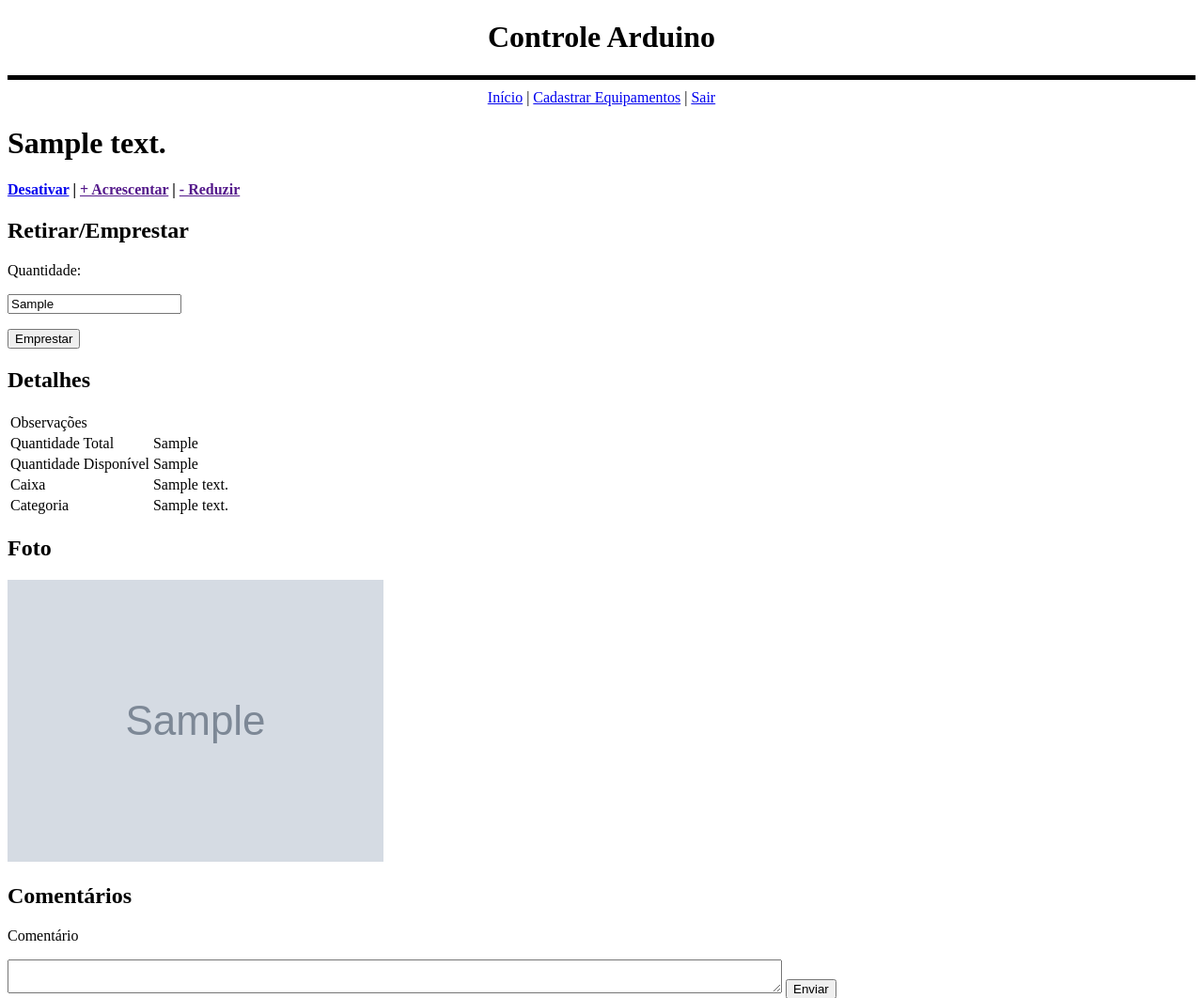
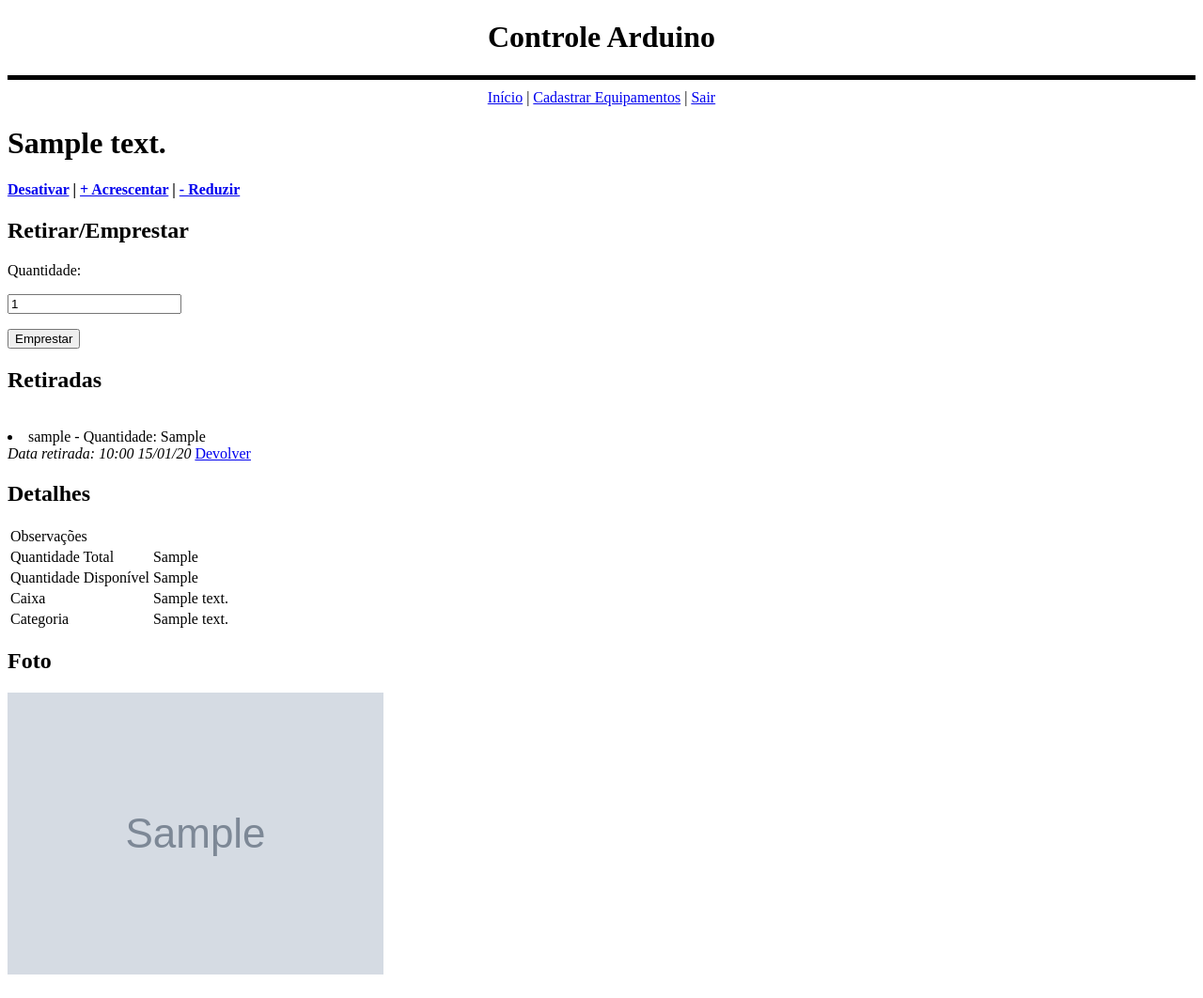
Before and after one commit to felipeflamarion/controle-arduino, a Django app: page /equipamento/1 in a window 1280 px wide. Shown: the top 1062 px of the page at 94% size. Run offline with Django 3.2, Linux system fonts and the light colour scheme; a user stored in the database is signed in; tables that the repository leaves empty hold one stand-in row (values such as "Sample post"); grey boxes marked "Sample" are stand-in pictures.

Commit message:
Acrescentar e Retirar (quantidade) equipamento. Utilização (Empréstimo) e Devolução funcional.

```diff
--- a/arduino/models/equipamento.py
+++ b/arduino/models/equipamento.py
@@ -9,7 +9,7 @@ class Equipamento(models.Model):
     quantidade_total = models.CharField(max_length=3, default=0)
     quantidade_disponivel = models.CharField(max_length=3, default=0, blank=True)
     ativo = models.BooleanField(default=True)
-    data_registro = models.DateField(auto_now=True, blank=True)
+    data_registro = models.DateTimeField(auto_now=True, blank=True)
     foto = models.ImageField(upload_to='equipamentos', blank=True)
     caixa = models.ForeignKey(Caixa, blank=True, null=True)
     categoria = models.ForeignKey(Categoria)
--- a/arduino/models/utilizacao.py
+++ b/arduino/models/utilizacao.py
@@ -9,6 +9,7 @@ class Utilizacao(models.Model):
     quantidade_utilizada = models.CharField(max_length=3, default=1)
     usuario = models.ForeignKey(Usuario)
     equipamento = models.ForeignKey(Equipamento)
+    ativo = models.BooleanField(default=True)
 
     class Meta:
         verbose_name_plural = u'Utilizações'
--- a/arduino/templates/painel.html
+++ b/arduino/templates/painel.html
@@ -24,7 +24,7 @@
             {% if equipamento.ativo == False %}<i>(Inativo)</i>{% endif %}
         </strong>
         <span style="color: #4f4c4c; font-size: 12px;">
-            Adicionado em {{ equipamento.data_registro|date:"d/m/Y" }}
+            Adicionado em {{ equipamento.data_registro|date:"H:i d/m/Y" }}
         </span>
     </li>
     {% endfor %}
--- a/arduino/templates/visualizar_equipamento.html
+++ b/arduino/templates/visualizar_equipamento.html
@@ -14,8 +14,11 @@
     {% else %}
         <a href="{% url 'ativar_equipamento' id_equipamento=equipamento.id %}">Ativar</a>
     {% endif %}
-        | <a href="">+ Acrescentar</a>
-        | <a href="">- Reduzir</a>
+        | <a href="{% url 'acrescentar_equipamento' id_equipamento=equipamento.id %}">+ Acrescentar</a>
+
+        {% if equipamento.quantidade_disponivel != '0' %}
+            | <a href="{% url 'reduzir_equipamento' id_equipamento=equipamento.id %}">- Reduzir</a>
+        {% endif %}
     </h4>
     {% endif %}
 
@@ -30,10 +33,28 @@
                 Quantidade:
             </p>
             <p>
-            <input type="text" name="quantidade" value="{{ equipamento.quantidade_disponivel }}" required="required">
+                <input type="text" name="quantidade" value="1" required="required">
             </p>
             <input type="submit" value="Emprestar" />
         </form>
+    {% endif %}
+
+    {% if utilizacoes|length > 0 %}
+        <h2>Retiradas</h2>
+
+        <br>
+        {% for utilizacao in utilizacoes %}
+            <li>
+                {{ utilizacao.usuario.username }} - Quantidade: {{ utilizacao.quantidade_utilizada }}
+                </br>
+                <i>Data retirada: {{ utilizacao.data_retirada|date:"h:i d/m/y" }}</i>
+
+                {% if user == utilizacao.usuario and utilizacao.ativo %}
+                    <a href="{% url 'devolver' id_utilizacao=utilizacao.id %}">Devolver</a>
+                {% endif %}
+            </li>
+        {% endfor %}
+        </ul>
     {% endif %}
 
     <h2>Detalhes</h2>
--- a/arduino/urls.py
+++ b/arduino/urls.py
@@ -17,8 +17,11 @@ urlpatterns = [
     url(r'^equipamento/desativar/(?P<id_equipamento>[\d]+)$', DesativarEquipamento.as_view(), name='desativar_equipamento'),
     url(r'^equipamento/ativar/(?P<id_equipamento>[\d]+)$', AtivarEquipamento.as_view(), name='ativar_equipamento'),
     url(r'^equipamento/(?P<id_equipamento>[\d]+)$', VisualizarEquipamento.as_view(), name='visualizar_equipamento'),
+    url(r'^equipamento/acrescentar/(?P<id_equipamento>[\d]+)$', AcrescentarUnidade.as_view(), name='acrescentar_equipamento'),
+    url(r'^equipamento/reduzir/(?P<id_equipamento>[\d]+)$', ReduzirUnidade.as_view(), name='reduzir_equipamento'),
 
     url(r'^equipamento/comentar/(?P<id_equipamento>[\d]+)$', Comentar.as_view(), name='comentar'),
 
     url(r'^equipamento/emprestar/(?P<id_equipamento>[\d]+)$', Emprestar.as_view(), name='emprestar'),
+    url(r'^equipamento/devolver/(?P<id_utilizacao>[\d]+)$', Devolver.as_view(), name='devolver'),
 ]
--- a/arduino/views/__init__.py
+++ b/arduino/views/__init__.py
@@ -3,6 +3,6 @@ from inicio import InicioView
 from usuario import CadastroUsuario
 from log import Login, Logout
 from painel import Painel
-from equipamento import CadastroEquipamento, VisualizarEquipamento, DesativarEquipamento, AtivarEquipamento
+from equipamento import CadastroEquipamento, VisualizarEquipamento, DesativarEquipamento, AtivarEquipamento, AcrescentarUnidade, ReduzirUnidade
 from comentario import Comentar
-from utilizacao import Emprestar
+from utilizacao import Emprestar, Devolver
--- a/arduino/views/equipamento.py
+++ b/arduino/views/equipamento.py
@@ -3,7 +3,7 @@ from django.shortcuts import render, HttpResponseRedirect
 from django.core import urlresolvers
 from django.views.generic import View
 from arduino.forms import EquipamentoForm
-from arduino.models import Equipamento, Comentario
+from arduino.models import Equipamento, Comentario, Utilizacao
 
 
 class CadastroEquipamento(View):
@@ -42,9 +42,13 @@ class VisualizarEquipamento(View):
         context = {}
         try:
             equipamento = Equipamento.objects.get(id=id_equipamento)
-            comentarios = Comentario.objects.filter(equipamento=equipamento).order_by('-data')
+            comentarios = Comentario.objects.filter(equipamento=equipamento).order_by('data')
+            utilizacoes = Utilizacao.objects.filter(equipamento=equipamento, ativo=True).order_by('quantidade_utilizada')
+
             context['comentarios'] = comentarios
             context['equipamento'] = equipamento
+            context['utilizacoes'] = utilizacoes
+
             return render(request, self.template, context)
         except:
             pass
@@ -78,9 +82,26 @@ class AtivarEquipamento(View):
 class AcrescentarUnidade(View):
 
     def get(self, request, id_equipamento):
-        return None
+        try:
+            equipamento = Equipamento.objects.get(id=id_equipamento)
+            equipamento.quantidade_total = str(int(equipamento.quantidade_total) + 1)
+            equipamento.quantidade_disponivel = str(int(equipamento.quantidade_disponivel) + 1)
+            equipamento.save()
+        except:
+            print("Houveram erros ao acrescentar unidade")
+
+        return HttpResponseRedirect(urlresolvers.reverse('visualizar_equipamento', args=({id_equipamento: equipamento.id})))
 
 class ReduzirUnidade(View):
 
     def get(self, request, id_equipamento):
-        return None
+        try:
+            equipamento = Equipamento.objects.get(id=id_equipamento)
+            if int(equipamento.quantidade_disponivel) > 0:
+                equipamento.quantidade_total = str(int(equipamento.quantidade_total) - 1)
+                equipamento.quantidade_disponivel = str(int(equipamento.quantidade_disponivel) - 1)
+                equipamento.save()
+        except:
+            print("Houveram erros ao reduzir unidade")
+
+        return HttpResponseRedirect(urlresolvers.reverse('visualizar_equipamento', args=({id_equipamento: equipamento.id})))
--- a/arduino/views/painel.py
+++ b/arduino/views/painel.py
@@ -9,5 +9,5 @@ class Painel(View):
 
     def get(self, request):
         context = {}
-        context['equipamentos_recentemente_cadastrados'] = Equipamento.objects.order_by('-data_registro')[:5]
+        context['equipamentos_recentemente_cadastrados'] = Equipamento.objects.order_by('-data_registro', '-id')[:6]
         return render(request, self.template, context)
```
Also changed, not shown: arduino/views/utilizacao.py (+34 -22 lines). Lines whose indentation alone changed are shown as unchanged.
